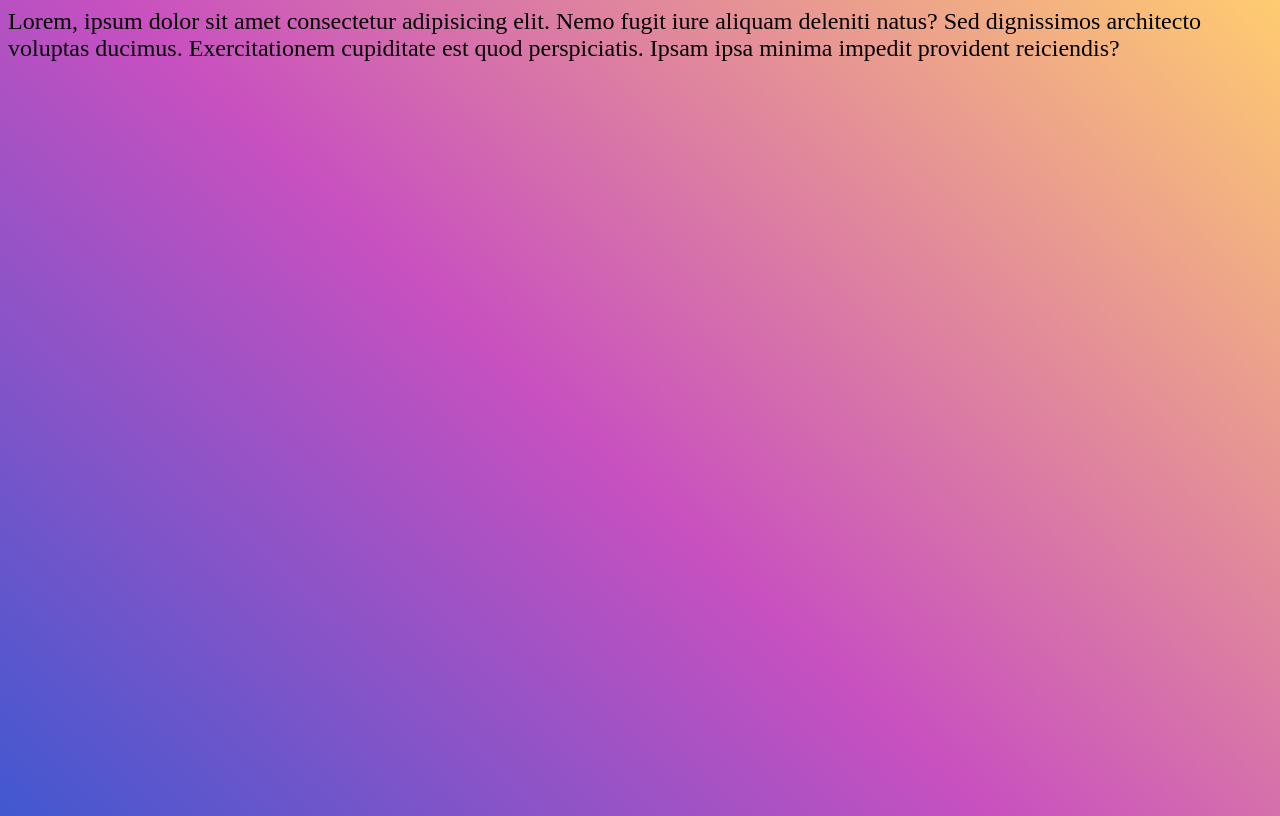
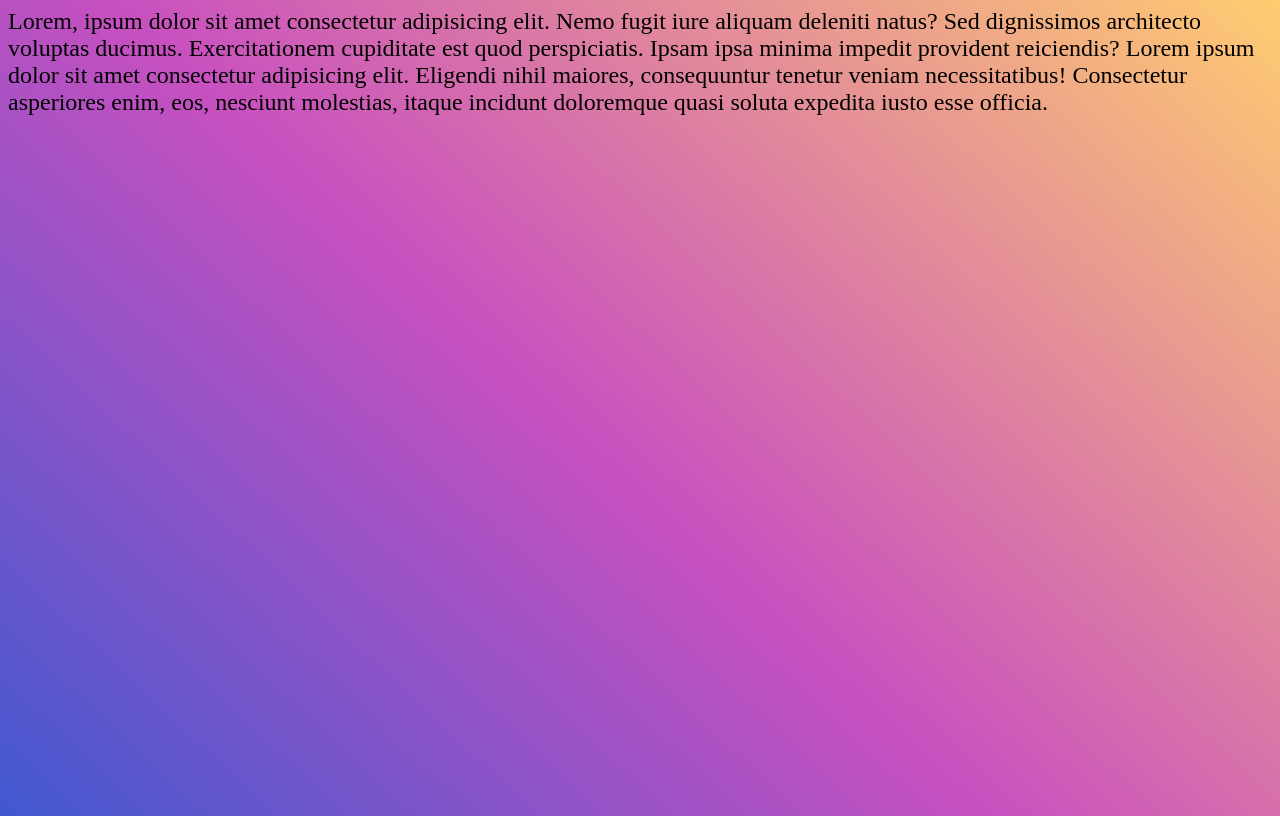
Before and after one commit to KrusJacob/git-video, a plain HTML site: page index.html in a window 1280 px wide. Drawn offline with Linux system fonts and the light colour scheme.

Commit message:
more text

```diff
--- a/index.html
+++ b/index.html
@@ -11,6 +11,8 @@
   <body>
     Lorem, ipsum dolor sit amet consectetur adipisicing elit. Nemo fugit iure aliquam deleniti natus? Sed
     dignissimos architecto voluptas ducimus. Exercitationem cupiditate est quod perspiciatis. Ipsam ipsa minima
-    impedit provident reiciendis?
+    impedit provident reiciendis? Lorem ipsum dolor sit amet consectetur adipisicing elit. Eligendi nihil maiores,
+    consequuntur tenetur veniam necessitatibus! Consectetur asperiores enim, eos, nesciunt molestias, itaque
+    incidunt doloremque quasi soluta expedita iusto esse officia.
   </body>
 </html>
```
